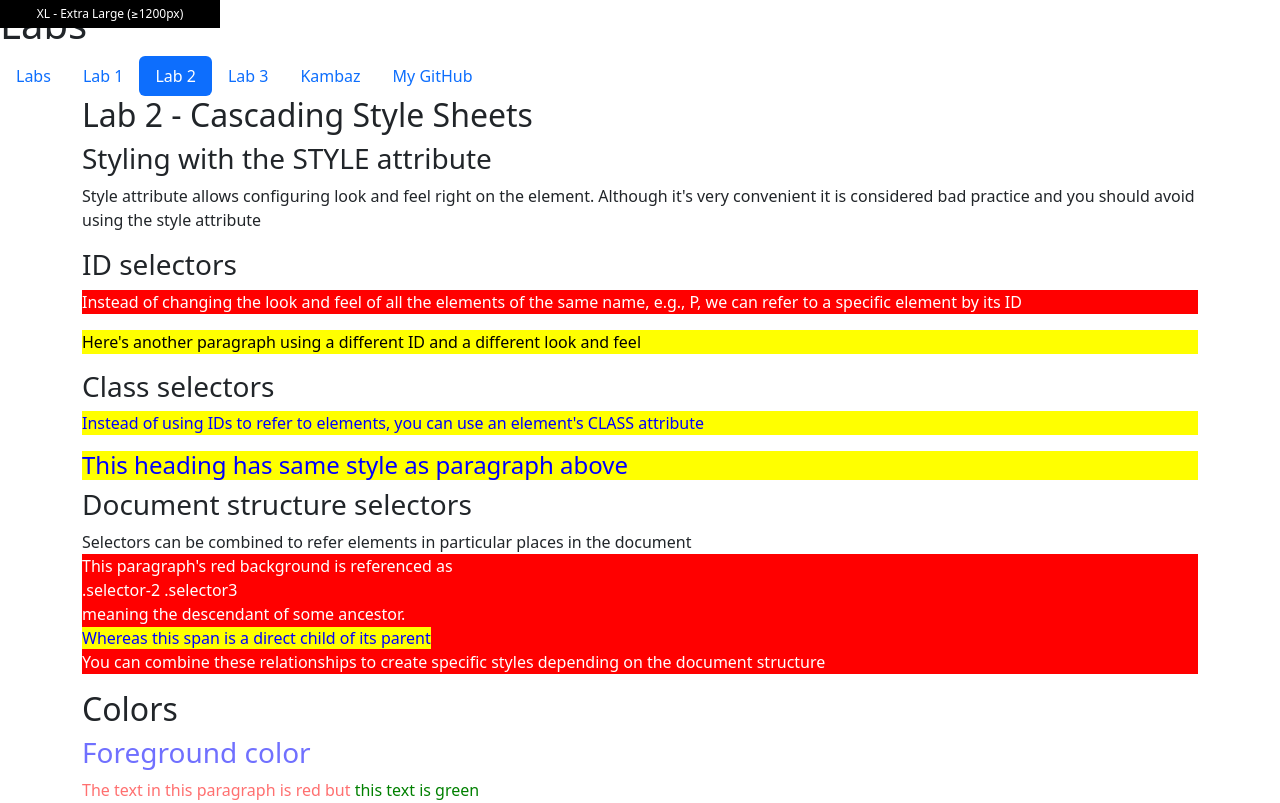
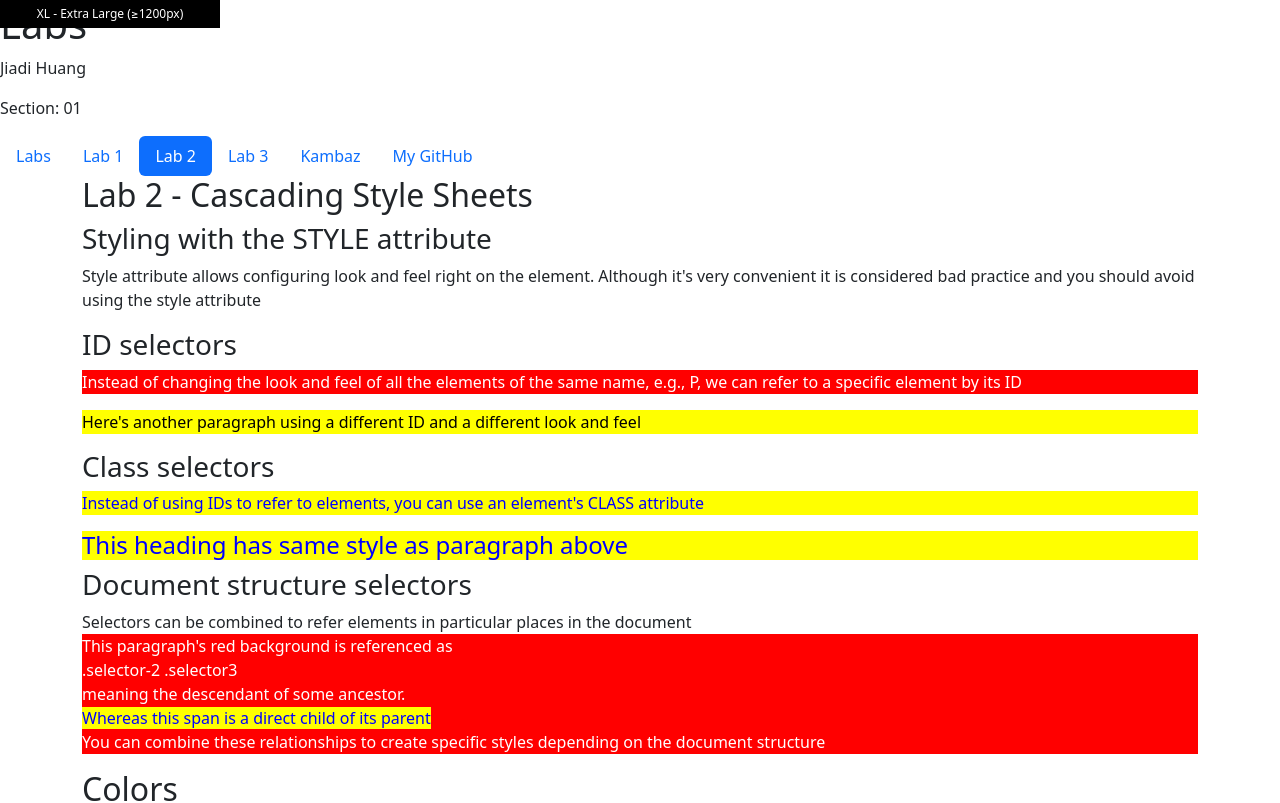
Before and after one commit to jh991205/kambaz-react-web-app, a React (Vite) app: page /#/Labs/Lab2 in a window 1280 px wide. Shown: the top 803 px of the page. Built offline with nearby package versions, Linux system fonts and the light colour scheme.

Commit message:
name/github link

```diff
--- a/src/Labs/TOC.tsx
+++ b/src/Labs/TOC.tsx
@@ -41,7 +41,11 @@ export default function TOC() {
         </a>
       </li>
       <li className="nav-item">
-        <a id="wd-k" href="https://github.com/jannunzi" className="nav-link">
+        <a
+          id="wd-github"
+          href="https://github.com/jh991205/kambaz-react-web-app"
+          className="nav-link"
+        >
           My GitHub
         </a>
       </li>
--- a/src/Labs/index.tsx
+++ b/src/Labs/index.tsx
@@ -7,6 +7,8 @@ export default function Labs() {
   return (
     <div id="wd-labs">
       <h1>Labs</h1>
+      <p>Jiadi Huang</p>
+      <p>Section: 01</p>
       <TOC />
       <Routes>
         <Route path="/" element={<Navigate to="Lab1" />} />
```
